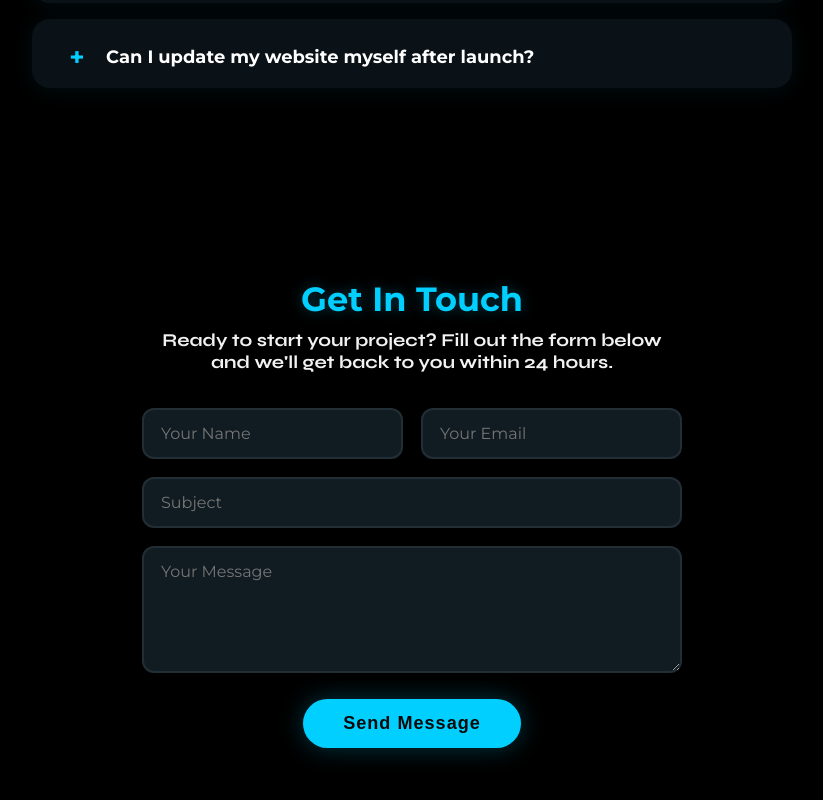
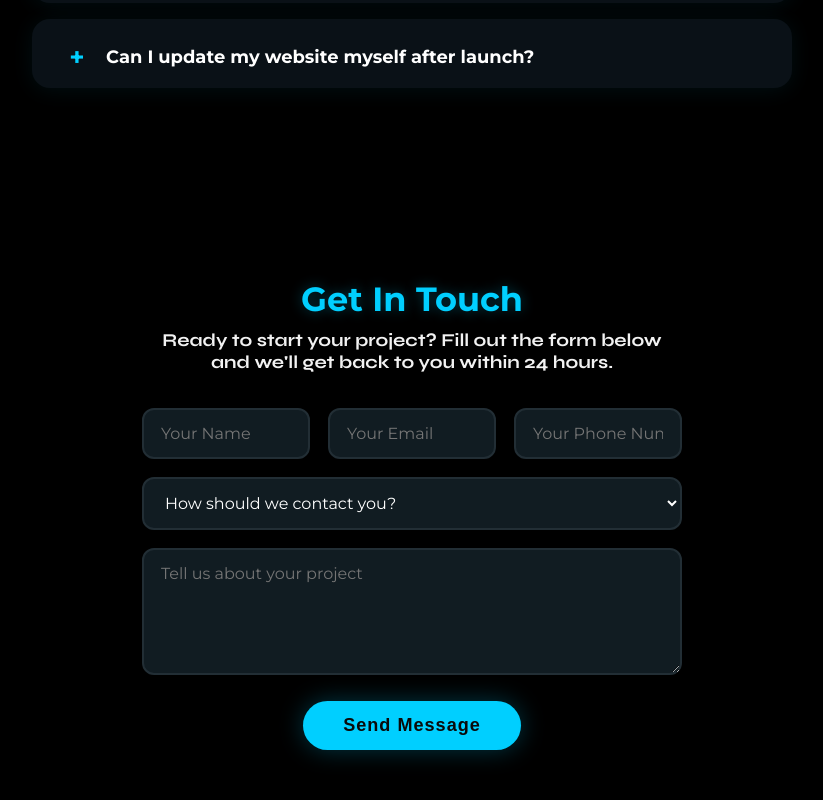
Before and after one commit to KamalLalloo/houdini-digital-website, a Next.js app: page / in a window 1280 px wide. Shown: the part 5219-6019 px from the top of the page, without its empty margins (228-1051 px from the left). Built offline with nearby package versions, Linux system fonts and the light colour scheme.

Commit message:
fixing contact form 3

```diff
--- a/src/app/ContactForm.tsx
+++ b/src/app/ContactForm.tsx
@@ -15,7 +15,11 @@ export default function ContactForm() {
     const data = {
       name: (form.elements.namedItem("name") as HTMLInputElement).value,
       email: (form.elements.namedItem("email") as HTMLInputElement).value,
-      subject: (form.elements.namedItem("subject") as HTMLInputElement).value,
+      phone: (form.elements.namedItem("phone") as HTMLInputElement).value,
+      contactMethod: (
+        form.elements.namedItem("contactMethod") as HTMLSelectElement
+      ).value,
+      subject: "Houdini Digital Contact Form",
       message: (form.elements.namedItem("message") as HTMLTextAreaElement)
         .value,
     };
@@ -43,7 +47,6 @@ export default function ContactForm() {
           Ready to start your project? Fill out the form below and {"we'll"} get
           back to you within 24 hours.
         </p>
-
         {!submitted ? (
           <form className={styles.form} onSubmit={handleSubmit}>
             <div className={styles.row}>
@@ -63,19 +66,35 @@ export default function ContactForm() {
                 placeholder="Your Email"
                 autoComplete="email"
               />
+              <input
+                className={styles.input}
+                type="tel"
+                name="phone"
+                required
+                placeholder="Your Phone Number"
+                autoComplete="tel"
+              />
             </div>
-            <input
-              className={styles.input}
-              type="text"
-              name="subject"
-              required
-              placeholder="Subject"
-            />
+            <div className={styles.row}>
+              <select
+                className={styles.input}
+                name="contactMethod"
+                required
+                defaultValue=""
+              >
+                <option value="" disabled>
+                  How should we contact you?
+                </option>
+                <option value="Email">Email</option>
+                <option value="Phone">Phone</option>
+                <option value="WhatsApp">WhatsApp</option>
+              </select>
+            </div>
             <textarea
               className={styles.textarea}
               name="message"
               required
-              placeholder="Your Message"
+              placeholder="Tell us about your project"
               rows={5}
             ></textarea>
             <button className={styles.cta} type="submit" disabled={loading}>
--- a/src/app/api/contact/route.ts
+++ b/src/app/api/contact/route.ts
@@ -17,15 +17,13 @@ export async function POST(req: NextRequest) {
       subject: `[Contact] ${data.subject}`,
       replyTo: data.email,
       html: `
-        <h2>New Contact Form Submission</h2>
-        <p><strong>Name:</strong> ${data.name}</p>
-        <p><strong>Email:</strong> ${data.email}</p>
-        <p><strong>Subject:</strong> ${data.subject}</p>
-        <p><strong>Message:</strong><br/>${data.message.replace(
-          /\n/g,
-          "<br/>"
-        )}</p>
-      `,
+  <h2>New Contact Form Submission</h2>
+  <p><strong>Name:</strong> ${data.name}</p>
+  <p><strong>Email:</strong> ${data.email}</p>
+  <p><strong>Phone:</strong> ${data.phone}</p>
+  <p><strong>Preferred Contact Method:</strong> ${data.contactMethod}</p>
+  <p><strong>Message:</strong><br/>${data.message.replace(/\n/g, "<br/>")}</p>
+`,
     });
 
     return NextResponse.json({ success: true });
```
